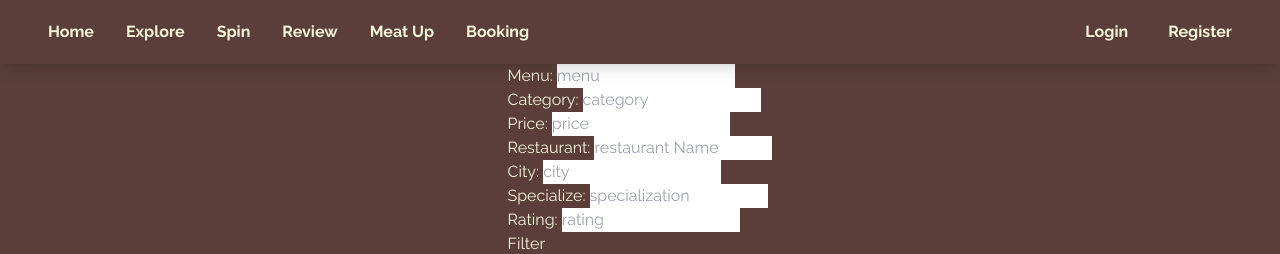
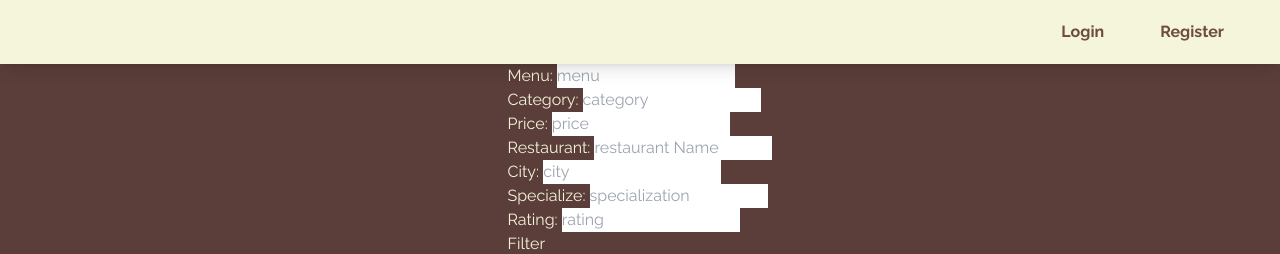
Before and after one commit to TSA-UI/referendum, a Django app: page /explore/ in a window 1280 px wide. Shown: the top 254 px of the page. Run offline with Django 5.2, Linux system fonts and the light colour scheme; data comes from the database, SQL or seed files in the repository; some libraries are stand-ins or nearby versions.

Commit message:
Modification of Navbar

```diff
--- a/templates/navbar.html
+++ b/templates/navbar.html
@@ -1,25 +1,57 @@
-<nav class="bg-[#5B3E39] shadow-lg fixed top-0 left-0 z-40 w-screen">
-  <div class="max-w-7xl mx-auto px-4 sm:px-6 lg:px-8">
+<nav class="bg-[#f5f5dc] shadow-lg fixed top-0 left-0 z-40 w-screen">
+  <div class="max-w-7xl mx-auto px-6 sm:px-6 lg:px-8">
     <div class="flex items-center justify-between h-16">
       <div class="flex items-center">
         {% if user.is_authenticated %}
-          <span class="text-[#F5F5DC] mr-4">Welcome, {{ user.username }}</span>
+        <span class="font-['Playfair'] text-[#6d4c41] mr-4 text-2xl font-bold">Setak <span class="italic font-normal">Setik</span></span>
+          <a href="/" class="text-[#5b3e39] hover:text-[#D1C0B9] py-2 px-6 transition duration-300 {% if request.path == '/' %}font-bold{% else %}font-normal{% endif %}">Home</a>
+          <a href="/explore/" class="text-[#5b3e39] hover:text-[#D1C0B9] py-2 px-6 transition duration-300 {% if request.path == '/explore/' %}font-bold{% else %}font-normal{% endif %}">Explore</a>
+          <a href="/spinthewheel/" class="text-[#5b3e39] hover:text-[#D1C0B9] py-2 px-6 transition duration-300 {% if request.path == '/spinthewheel/' %}font-bold{% else %}font-normal{% endif %}">Spin</a>
+          <a href="/review/" class="text-[#5b3e39] hover:text-[#D1C0B9] py-2 px-6 transition duration-300 {% if request.path == '/review/' %}font-bold{% else %}font-normal{% endif %}">Review</a>
+          <a href="/meatup/" class="text-[#5b3e39] hover:text-[#D1C0B9] py-2 px-6 transition duration-300 {% if request.path == '/meatup/' %}font-bold{% else %}font-normal{% endif %}">Meat Up</a>
+          <a href="/booking/" class="text-[#5b3e39] hover:text-[#D1C0B9] py-2 px-6 transition duration-300 {% if request.path == '/booking/' %}font-bold{% else %}font-normal{% endif %}">Booking</a>
         {% endif %}
-        <a href="/" class="text-[#F5F5DC] hover:text-[#D1C0B9] font-bold py-2 px-4 transition duration-300">Home</a>
-        <a href="/explore/" class="text-[#F5F5DC] hover:text-[#D1C0B9] font-bold py-2 px-4 transition duration-300">Explore</a>
-        <a href="/spinthewheel/" class="text-[#F5F5DC] hover:text-[#D1C0B9] font-bold py-2 px-4 transition duration-300">Spin</a>
-        <a href="/review/" class="text-[#F5F5DC] hover:text-[#D1C0B9] font-bold py-2 px-4 transition duration-300">Review</a>
-        <a href="/meatup/" class="text-[#F5F5DC] hover:text-[#D1C0B9] font-bold py-2 px-4 transition duration-300">Meat Up</a>
-        <a href="/booking/" class="text-[#F5F5DC] hover:text-[#D1C0B9] font-bold py-2 px-4 transition duration-300">Booking</a>
       </div>
       <div class="flex items-center">
         {% if user.is_authenticated %}
-          <a href="{% url 'main:logout' %}" class="text-[#F5F5DC] bg-red-500 hover:bg-red-600 font-bold py-2 px-4 rounded transition duration-300 ml-auto">Logout</a>
+          <a href="{% url 'main:logout' %}" class="text-[#5b3e39] font-['Playfair'] italic py-2 px-6 rounded transition duration-300 ml-auto">Logout</a>
         {% else %}
-          <a href="{% url 'main:login' %}" class="text-[#F5F5DC] hover:text-[#D1C0B9] font-bold py-2 px-4 transition duration-300 mr-2">Login</a>
-          <a href="{% url 'main:register' %}" class="text-[#F5F5DC] hover:text-[#D1C0B9] font-bold py-2 px-4 transition duration-300">Register</a>
+          <a href="{% url 'main:login' %}" class="text-[#6d4c41] hover:text-[#D1C0B9] font-bold py-2 px-6 transition duration-300 mr-2">Login</a>
+          <a href="{% url 'main:register' %}" class="text-[#6d4c41] hover:text-[#D1C0B9] font-bold py-2 px-6 transition duration-300">Register</a>
         {% endif %}
       </div>
     </div>
   </div>
 </nav>
+<!--
+<nav class="bg-[#f5f5dc] shadow-lg fixed top-0 left-0 z-40 w-screen">
+  <div class="max-w-7xl mx-auto px-4 sm:px-6 lg:px-8">
+    <div class="flex items-center justify-between h-16">
+      <div class="flex items-center">
+        {% if user.is_authenticated %}
+        <span class="font-['Playfair'] italic text-[#6d4c41] mr-4 text-2xl"><span class="font-bold">Setik</span> Setak</span>
+
+        <a href="/" class="text-[#5b3e39] hover:text-[#D1C0B9] py-2 px-6 transition duration-300 {% if request.path == '/' %}font-bold{% else %}font-normal{% endif %}">Home</a>
+
+        <a href="/explore/" class="text-[#5b3e39] hover:text-[#D1C0B9] py-2 px-6 transition duration-300 {% if request.path == '/explore/' %}font-bold{% else %}font-normal{% endif %}">Explore</a>
+
+        <a href="/spinthewheel/" class="text-[#5b3e39] hover:text-[#D1C0B9] py-2 px-6 transition duration-300 {% if request.path == '/spinthewheel/' %}font-bold{% else %}font-normal{% endif %}">Spin</a>
+
+        <a href="/review/" class="text-[#5b3e39] hover:text-[#D1C0B9] py-2 px-6 transition duration-300 {% if request.path == '/review/' %}font-bold{% else %}font-normal{% endif %}">Review</a>
+
+        <a href="/meatup/" class="text-[#5b3e39] hover:text-[#D1C0B9] py-2 px-6 transition duration-300 {% if request.path == '/meatup/' %}font-bold{% else %}font-normal{% endif %}">Meat Up</a>
+
+        <a href="/booking/" class="text-[#5b3e39] hover:text-[#D1C0B9] py-2 px-6 transition duration-300 {% if request.path == '/booking/' %}font-bold{% else %}font-normal{% endif %}">Booking</a>
+        {% endif %}
+      </div>
+      <div class="flex items-center">
+        {% if user.is_authenticated %}
+          <a href="{% url 'main:logout' %}" class="text-[#5b3e39] font-['Playfair'] font-italic py-2 px-4 rounded transition duration-300 ml-auto">Logout</a>
+        {% else %}
+          <a href="{% url 'main:login' %}" class="text-[#6d4c41] hover:text-[#D1C0B9] font-bold py-2 px-4 transition duration-300 mr-2">Login</a>
+          <a href="{% url 'main:register' %}" class="text-[#6d4c41] hover:text-[#D1C0B9] font-bold py-2 px-4 transition duration-300">Register</a>
+        {% endif %}
+      </div>
+    </div>
+  </div>
+</nav> -->
```
